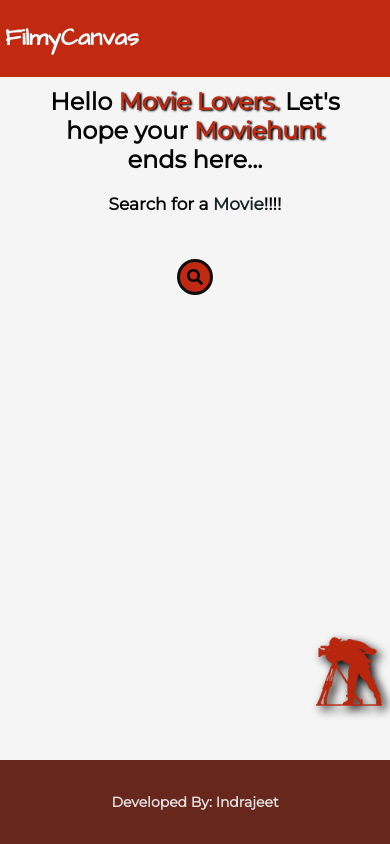
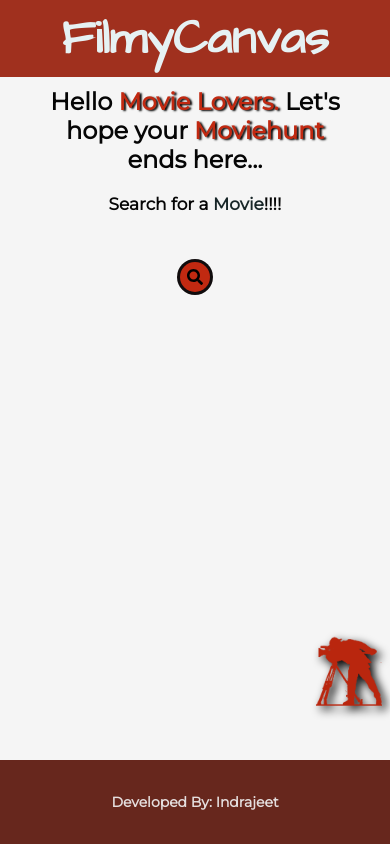
Before and after one commit to ibairva/filmycanvasreact-code, a React (Create React App) app: page / in a window 390 px wide. Built offline with nearby package versions, Linux system fonts and the light colour scheme.

Commit message:
Update navbar.css

```diff
--- a/src/components/navbar.css
+++ b/src/components/navbar.css
@@ -6,72 +6,27 @@
   width: 100%;
   height: 100px;
   margin: 0px auto;
-  background-color: #c12911;
+  background-color: #a0301e;
+  justify-content: space-around;
   z-index: 10;
 }
-
 .nav-logo {
   display: flex;
-  float: left;
-  width: 30%;
   height: auto;
+  align-items: center;
 }
 .my_logo {
   font-family: "Architects Daughter", cursive;
   color: white;
-  font-size: 60px;
-  margin: 7px 9px;
-  color: #effbfd;
+  font-size: 64px;
+  color: #e6f1f3;
 }
-.nav-links {
-  width: 46%;
-  float: right;
-  padding: 10px 15px;
-  margin: 16px 0px;
-  margin-left: auto;
-}
-.nav-links ul {
-  display: flex;
-  justify-content: space-around;
-  align-items: center;
-}
-.nav-links ul li {
-  font-size: 25px;
-  list-style: none;
-  /* flex: 1; */
-  padding: 5px 15px;
-}
-.nav-links ul a {
-  color: white;
-  font-family: "Montserrat", sans-serif;
-}
-.nav-links ul li::after {
-  content: "";
-  width: 0;
-  height: 2px;
-  background: white;
-  display: block;
-  margin: auto;
-  transition: 0.5s;
-}
-.nav-links ul li:hover::after {
-  width: 100%;
-  cursor: pointer;
+.my_logo:hover {
+  color: #ffa387;
 }
 @media screen and (max-width: 768px) {
   .my_logo {
-    font-size: 42px;
-    margin: 21px 5px;
-  }
-  .nav-links {
-    width: 55%;
-    padding: 10px 5px;
-    display: inline-block;
-  }
-  .nav-links ul li {
-    font-size: 20px;
-    padding: 14px 4px;
-    margin: 0px 9%;
+    font-size: 60px;
   }
 }
 @media screen and (max-width: 524px) {
@@ -79,12 +34,6 @@
     height: 77px;
   }
   .my_logo {
-    font-size: 24px;
-    margin: 21px 1px;
-  }
-  .nav-links ul li {
-    font-size: 13px;
-    padding: 5px 2px;
-    margin: 0px 5%;
+    font-size: 48px;
   }
 }
```
